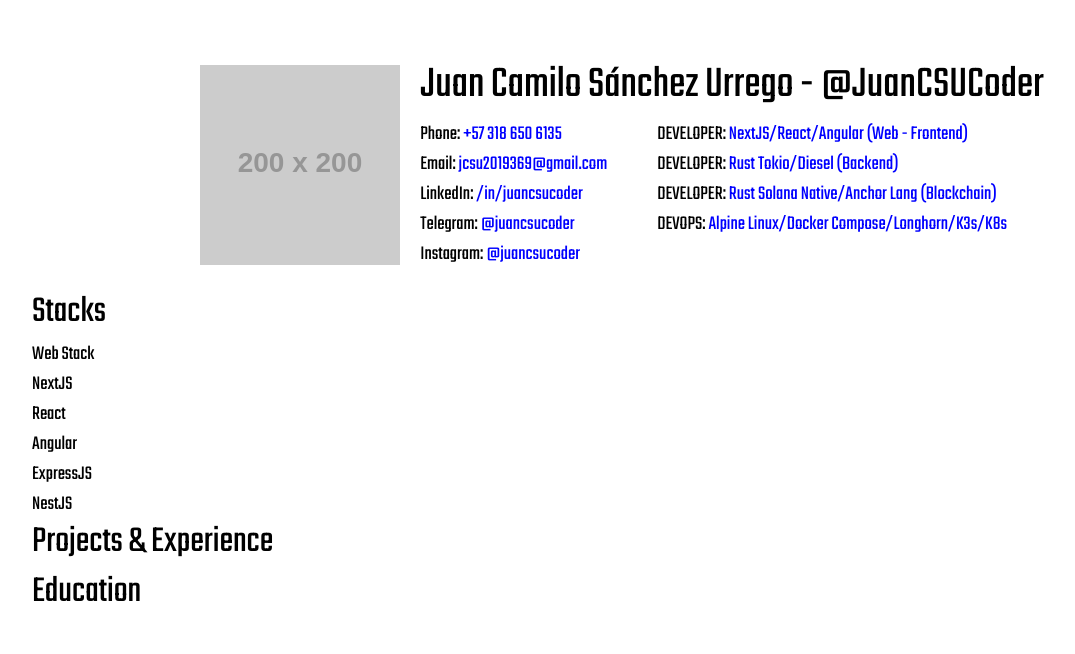
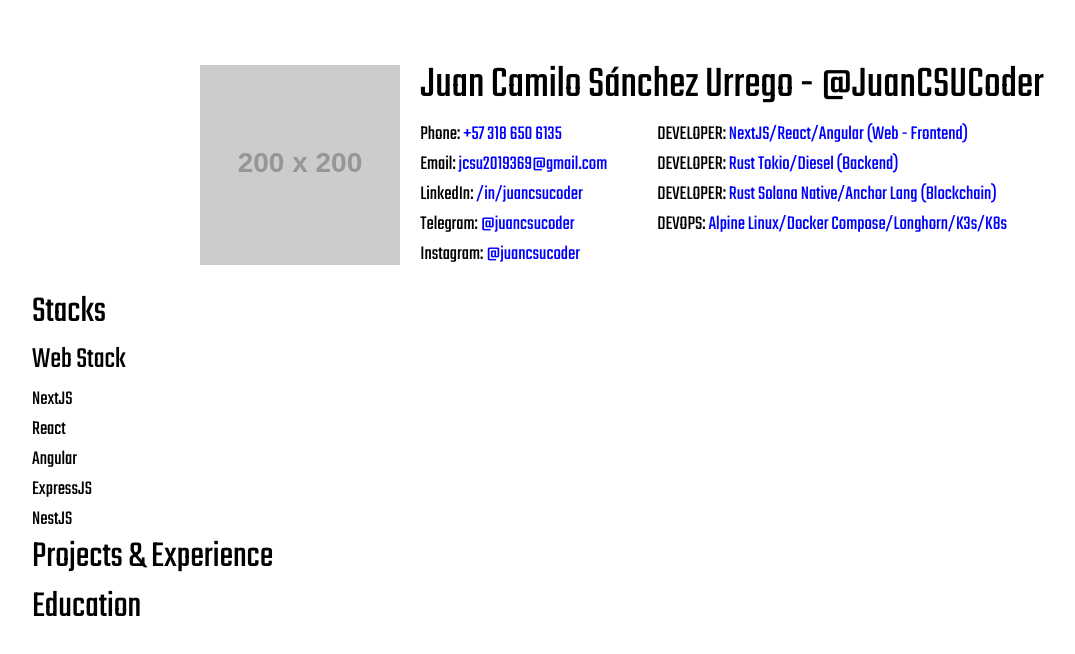
Before and after one commit to JuanCSUCoder/juancsucoder-cv, a Next.js app: page / in a window 1280 px wide. Shown: the top 654 px of the page, without its empty margins (8-1083 px from the left). Built offline with nearby package versions, Linux system fonts and the light colour scheme.

Commit message:
Feat: Improve Stacks Display

```diff
--- /dev/null
+++ b/app/components/basic/SubSubTitle.tsx
@@ -0,0 +1,12 @@
+import React from "react";
+
+export default function SubSubTitle({ children, className }: {
+    children: React.ReactNode,
+    className?: string
+}) {
+    return (
+      <h3 className={"text-2xl mb-1" + (className ? " " + className : "")}>
+        {children}
+      </h3>
+    );
+}
--- a/app/ui/Stacks.tsx
+++ b/app/ui/Stacks.tsx
@@ -1,4 +1,5 @@
 import Subtitle from "@/components/basic/Subtitle";
+import SubSubTitle from "../components/basic/SubSubTitle";
 
 const stacks = [
   {
@@ -34,7 +35,7 @@ export default function Stacks() {
       <Subtitle>Stacks</Subtitle>
       {stacks.map((stack, idx) => (
         <>
-          <h3 key={idx + "-stack"}>{stack.name}</h3>
+          <SubSubTitle>{ stack.name }</SubSubTitle>
           {stack.technologies.map((tech, tidx) =>
             <p key={idx + "-" + tidx + "-tech"}>{tech.name}</p>
           )}
```
